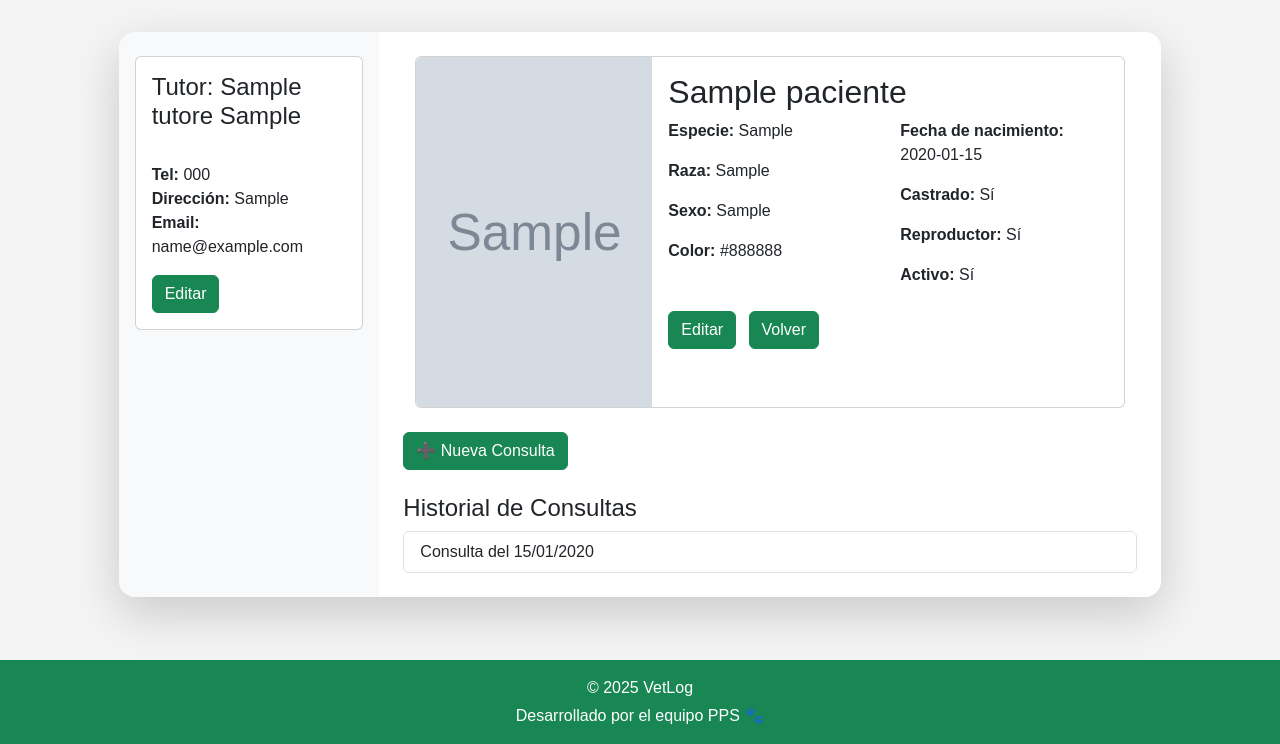
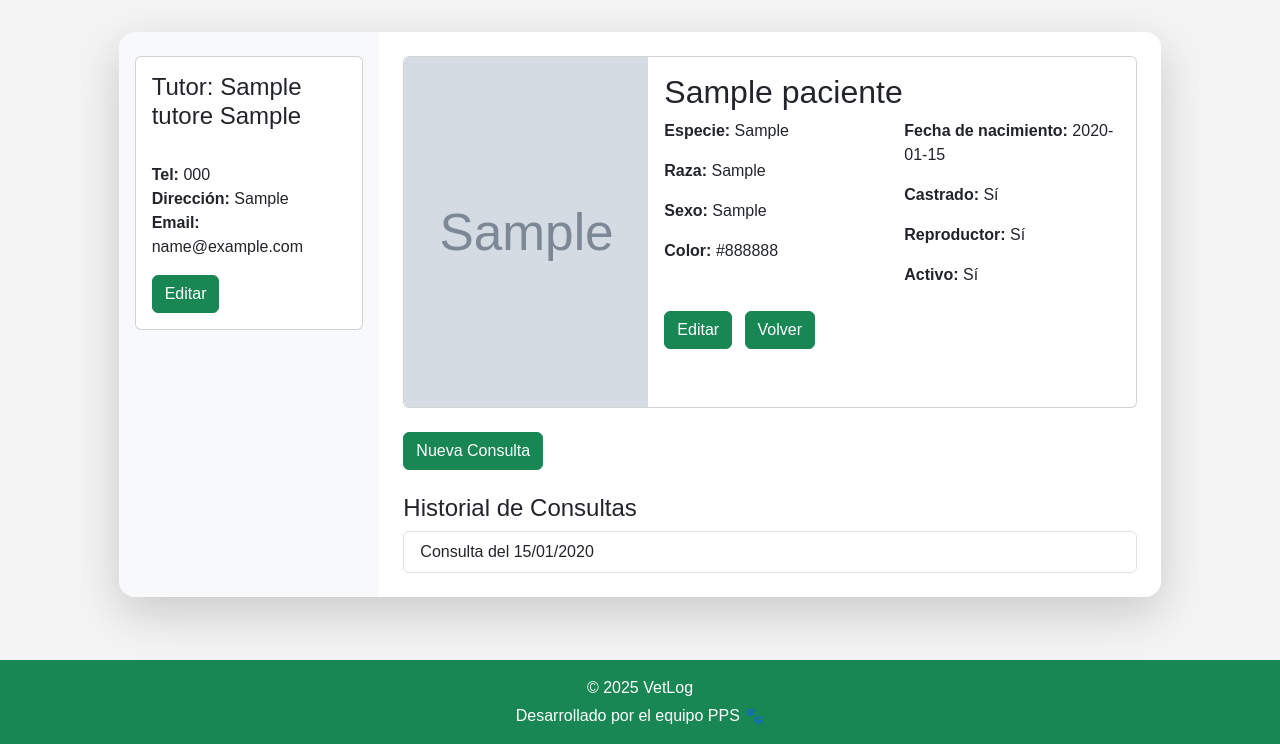
Before and after one commit to Walteriba/PPS, a Flask app: page /paciente/1 in a window 1280 px wide. Shown: the part 56-800 px from the top of the page. Run offline with Flask 3, Linux system fonts and the light colour scheme; a user stored in the database is signed in; tables that the repository leaves empty hold one stand-in row (values such as "Sample post"); grey boxes marked "Sample" are stand-in pictures.

Commit message:
fix estilos

```diff
--- a/static/style.css
+++ b/static/style.css
@@ -27,6 +27,7 @@ footer {
   height: 150px;
   width: 150px;
 }
+
 /* Para el detalle paciente */
 .img-detalle-fixed {
   height: 350px;
--- a/templates/paciente/detalle_paciente.html
+++ b/templates/paciente/detalle_paciente.html
@@ -29,7 +29,7 @@
 
               <a href="/consulta/nuevo?paciente_id={{ paciente.id }}&tutor_id={{ paciente.tutor_id }}"
                 class="btn btn-success">
-                ➕ Nueva Consulta
+                Nueva Consulta
               </a>
 
               <!-- historial de consultas (TODO: Revisar) -->
--- a/templates/partials/paciente/card.html
+++ b/templates/partials/paciente/card.html
@@ -1,14 +1,15 @@
-<div class="container">
+<div class="container px-0">
   <div class="card mb-4">
     <div class="row g-0">
       <!-- Imagen -->
-      <div class="col-md-4">
+      <div class="col-md-4 d-flex flex-column justify-content-evenly align-items-center">
         <img src="{{ paciente.imagen }}" class="img-fluid rounded-start img-cover img-detalle-fixed"
           alt="Foto paciente">
         <div>
           <input class="edit-mode form-control mt-3" type="file" name="imagen" accept="image/*" style="display:none;">
         </div>
       </div>
+
 
       <!-- Detalles -->
       <div class="col-md-8">
```
